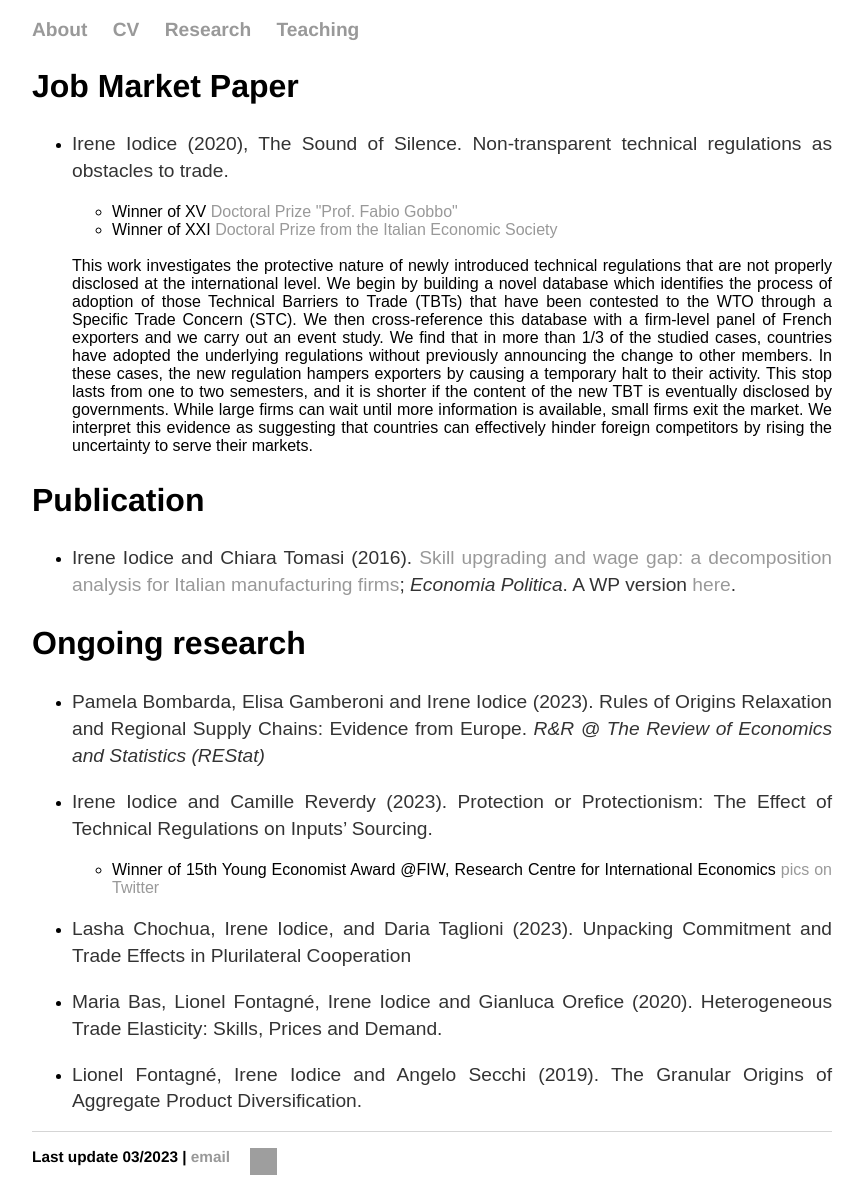
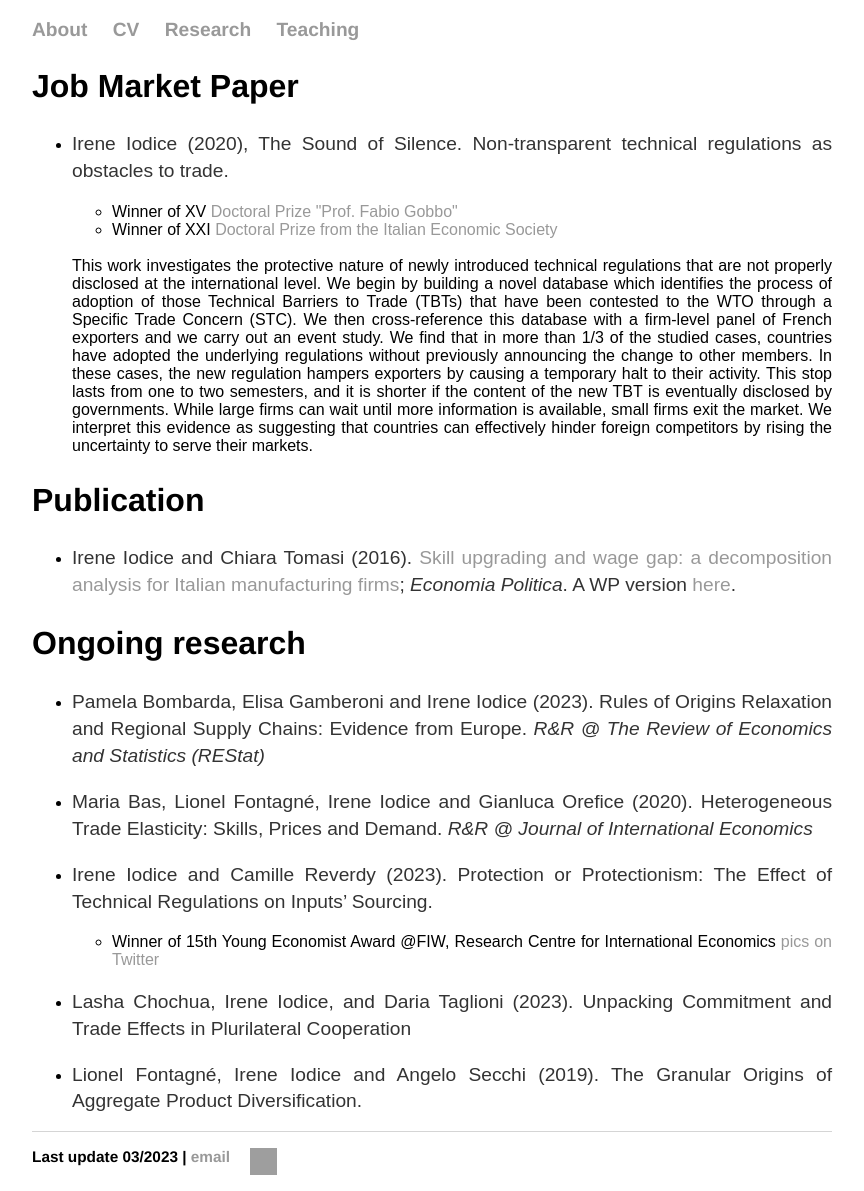
Before and after one commit to ioire/ioire.github.io, a Jekyll site: the page built from research/index.html, in a window 1280 px wide. Shown: the whole page, without its empty margins (208-1072 px from the left). Built offline with Jekyll 4.4.1, drawn with Linux system fonts in a browser that asks for light colours; grey boxes are pictures that could not be loaded.

Commit message:
Update index.html

```diff
--- a/research/index.html
+++ b/research/index.html
@@ -26,14 +26,15 @@ title: Irene Iodice
  <h2>Ongoing research</h2>
  <ul>
     <li> <p> Pamela Bombarda, Elisa Gamberoni and Irene Iodice (2023). Rules of Origins Relaxation and Regional Supply Chains: Evidence from Europe.  <em> R&R @ The Review of Economics and Statistics (REStat) </em>  </p> </li>
-	  	<li> <p> Irene Iodice and Camille Reverdy (2023). Protection or Protectionism: The Effect of Technical Regulations on Inputs’ Sourcing. </p> </li>
+		<li> <p> Maria Bas, Lionel Fontagné, Irene Iodice and Gianluca Orefice (2020). Heterogeneous Trade Elasticity: Skills, Prices and Demand.  <em> R&R @ Journal of International Economics </em>  </p> </li>
+
+	 <li> <p> Irene Iodice and Camille Reverdy (2023). Protection or Protectionism: The Effect of Technical Regulations on Inputs’ Sourcing. </p> </li>
 	<ul> <br>
  <li> Winner of 15th Young Economist Award @FIW, Research Centre for International Economics <a href="https://twitter.com/CentreFiw/status/1630106818688045058" target="_blank"> pics on Twitter </a> </li>
 </ul>
 
 				<li> <p> Lasha Chochua, Irene Iodice, and Daria Taglioni (2023). Unpacking Commitment and Trade Effects in
 Plurilateral Cooperation </p> </li>
-	<li> <p> Maria Bas, Lionel Fontagné, Irene Iodice and Gianluca Orefice (2020). Heterogeneous Trade Elasticity: Skills, Prices and Demand. </p> </li>
 	 <li> <p> Lionel Fontagné, Irene Iodice and Angelo Secchi (2019). The Granular Origins of Aggregate Product Diversification. </p> </li>
 
 	</ul>
```
